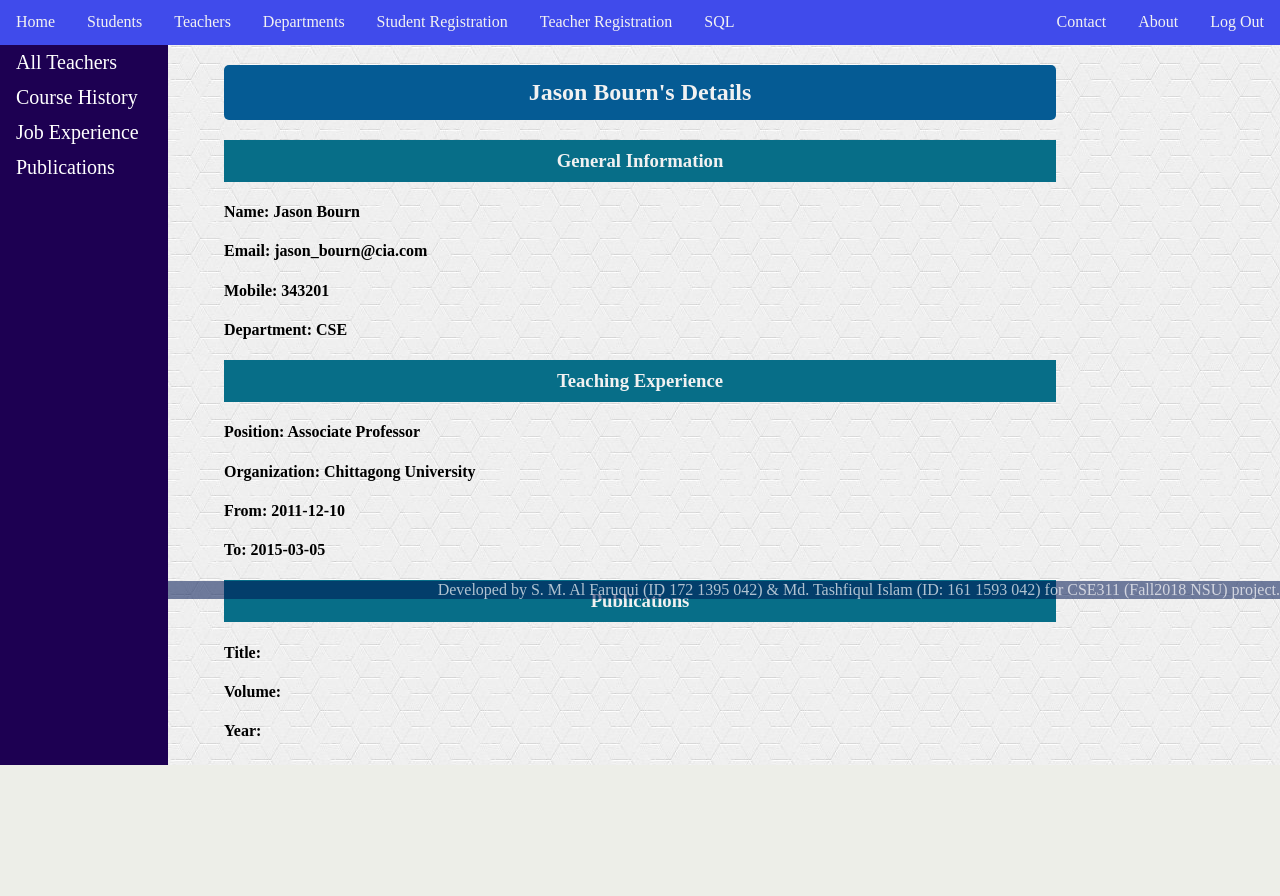
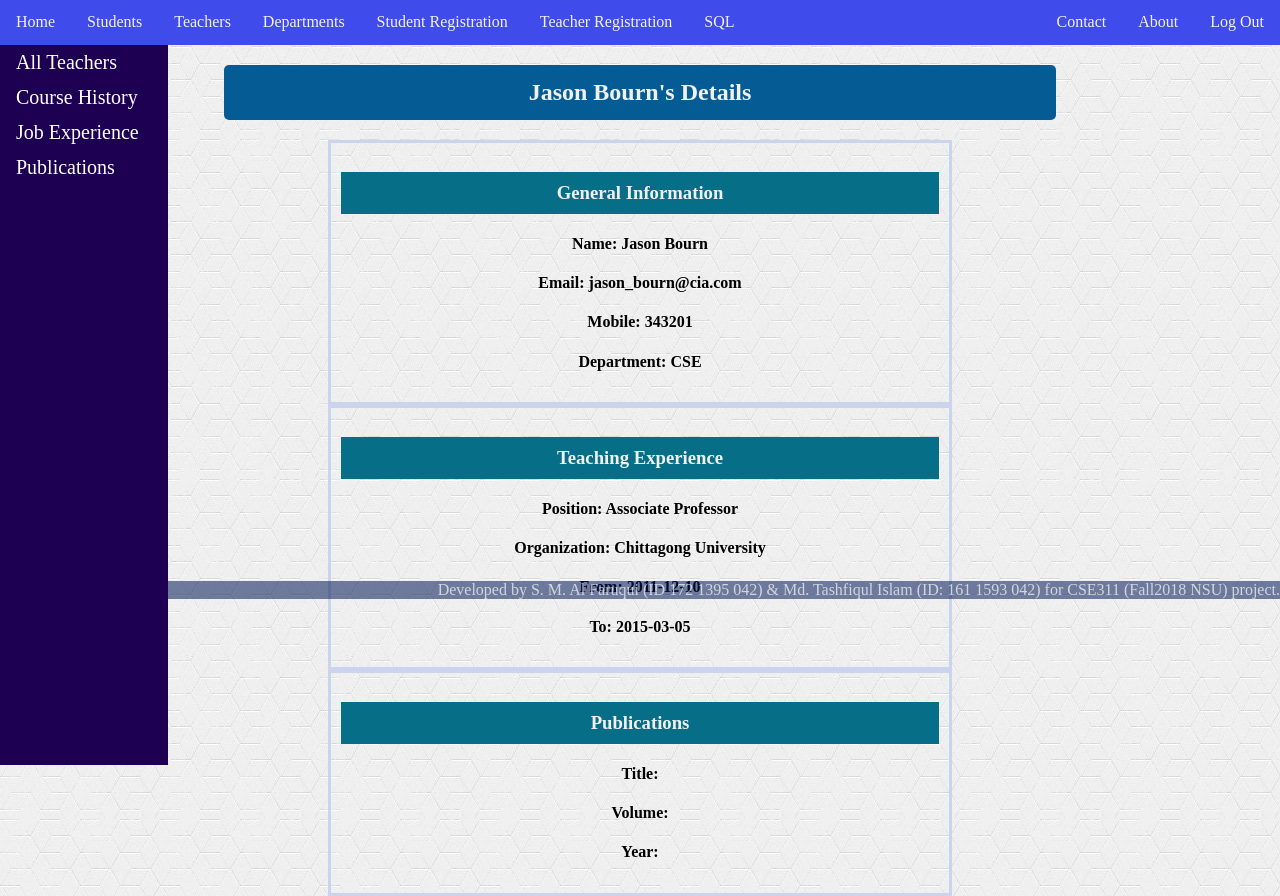
Before and after one commit to Faruqui/CSE311-University-Management-System-PHP, a PHP site: page /teacher_details.php?id=101 in a window 1280 px wide. Shown: the part 201-1097 px from the top of the page. Before the commit the page ends 966 px from the top, so only its background shows below. Run offline with PHP 8.4, Linux system fonts and the light colour scheme; data comes from the database, SQL or seed files in the repository.

Commit message:
styled teacher details page

```diff
--- a/STYLE.css
+++ b/STYLE.css
@@ -57,6 +57,16 @@
     width: 100%;
     border: 3px solid rgb(0, 34, 128);
     padding: 10px;
+  }
+
+.center-content {
+    margin: auto;
+    width: 75%;
+    border: 3px solid rgb(203, 212, 236);
+    padding: 10px;
+    justify-content: center;
+    text-align: center;
+    align-items: center;
   }
 
   /*      DropDown    */
--- a/teacher_details.php
+++ b/teacher_details.php
@@ -39,22 +39,28 @@
 
             <h2> <?php echo $teacher["name"] ?>'s Details</h2>
 
+            <div class="center-content">
                 <h3> General Information </h3>
                 <h4>Name: <?php echo $teacher["name"] ?></h4>
                 <h4>Email: <?php echo $teacher["email"] ?></h4>
                 <h4>Mobile: <?php echo $teacher["mobile"] ?></h4>
                 <h4>Department: <?php echo $teacher["department"] ?></h4>
+            </div>
 
+            <div class="center-content">
                 <h3> Teaching Experience </h3>
                 <h4>Position: <?php echo $teacher["position"] ?></h4>
                 <h4>Organization: <?php echo $teacher["organization"] ?></h4>
                 <h4>From: <?php echo $teacher["tfrom"] ?></h4>
                 <h4>To: <?php echo $teacher["tto"] ?></h4>
+            </div>
 
+            <div class="center-content">
                 <h3> Publications </h3>
                 <h4>Title: <?php echo $teacher["title"] ?></h4>
                 <h4>Volume: <?php echo $teacher["volume"] ?></h4>
                 <h4>Year: <?php echo $teacher["year"] ?></h4>
+            </div>
 
         </div>
 </div>
```
Lines whose indentation alone changed are shown as unchanged.
